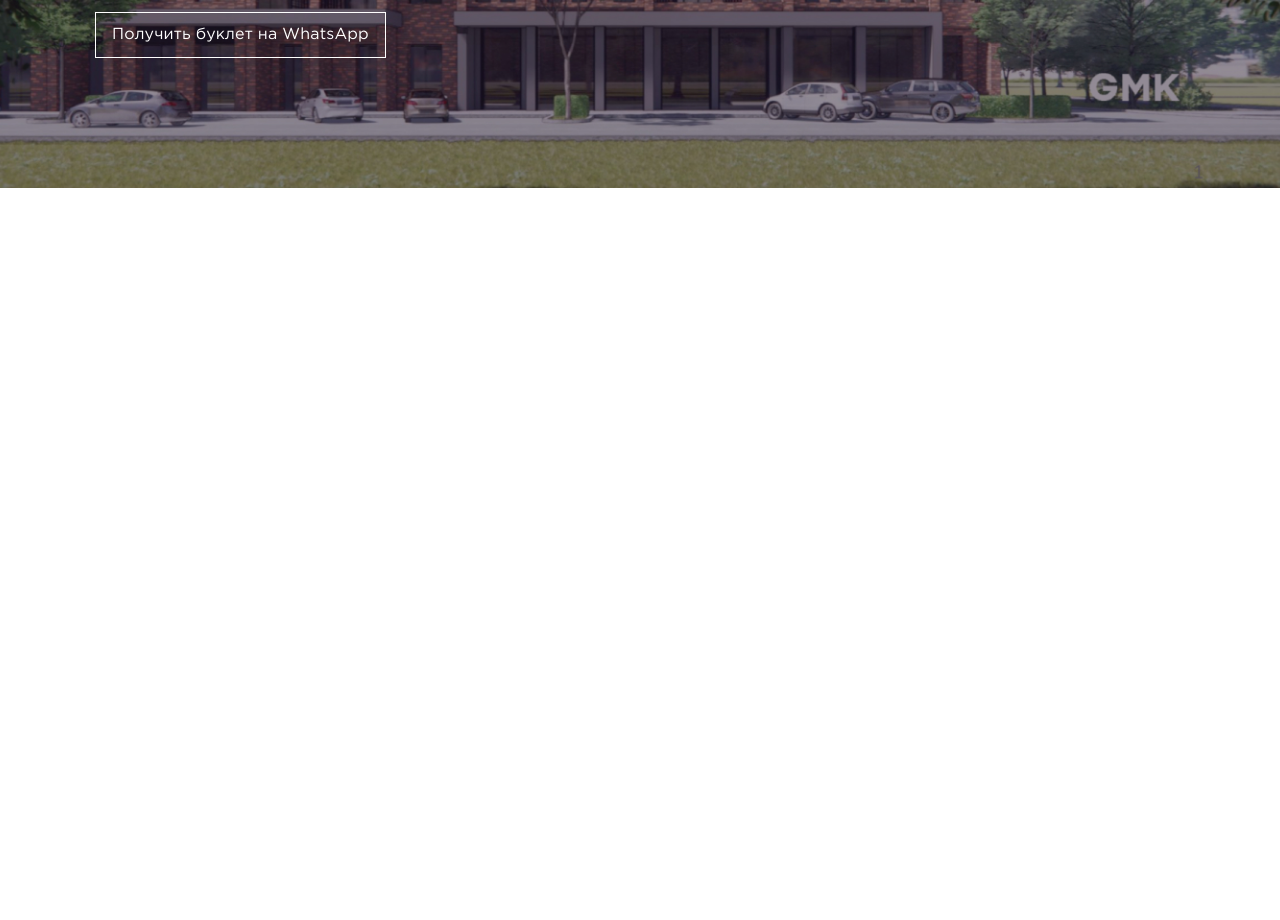
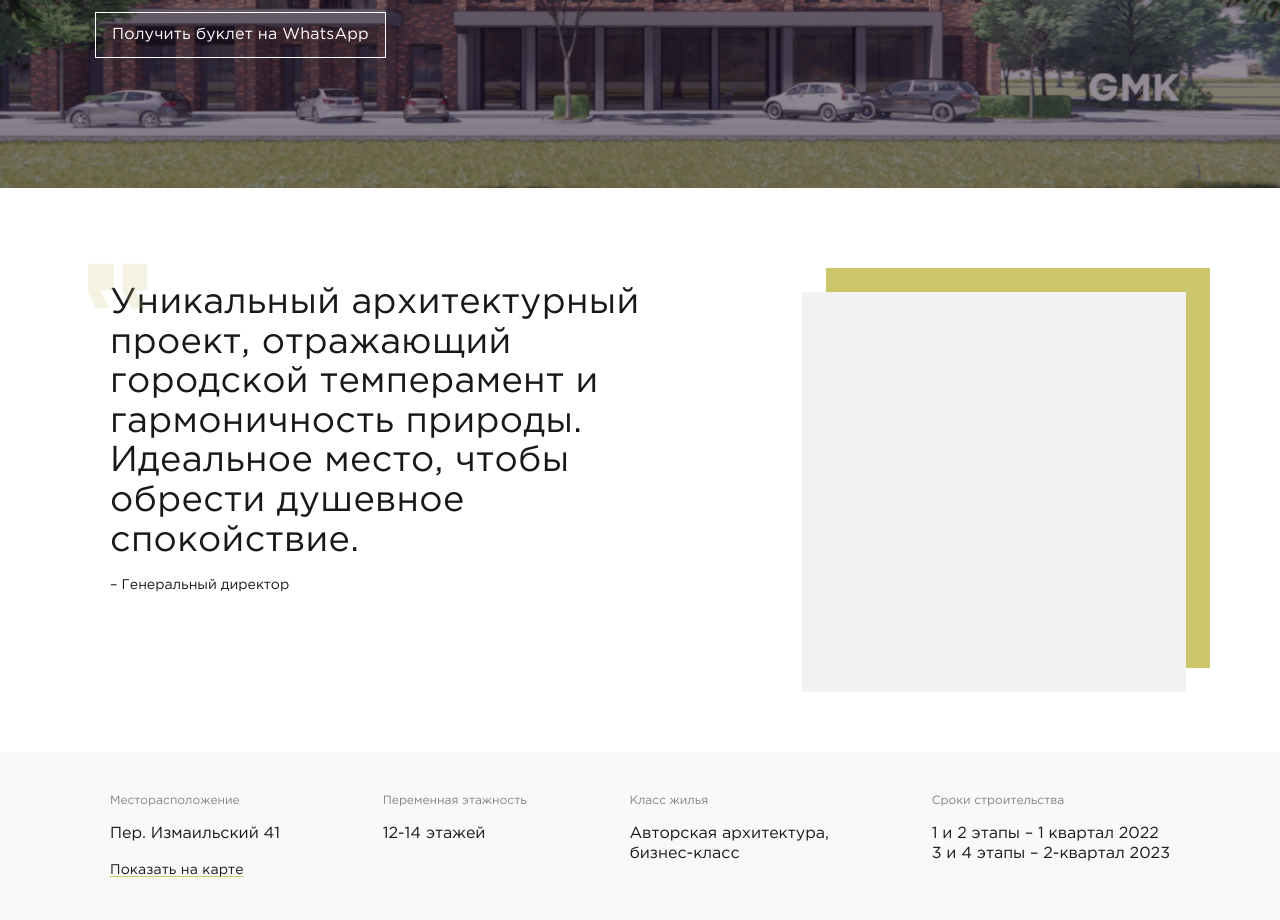
Before and after one commit to danyamamin99/izmailsky_park, a plain HTML site: page index.html in a window 1280 px wide. Shown: the part 500-1420 px from the top of the page. Before the commit the page ends 800 px from the top, so only its background shows below. Drawn offline with Linux system fonts and the light colour scheme; files whose address does not match are found by name.

Commit message:
Добавление секции О проекте и Характеристики

```diff
--- a/index.html
+++ b/index.html
@@ -38,6 +38,48 @@
       </div>
     </div>
   </section>
+
+  <section id="project" class="project">
+    <div class="container">
+      <div class="project__content">
+      <div class="project__quote">
+        <blockquote class="project__quote-block">
+          <p>Уникальный архитектурный проект, отражающий городской темперамент и гармоничность природы. Идеальное место, чтобы обрести душевное спокойствие.
+          </p>
+          <span class="project__quote-gen-dir">– Генеральный директор</span>
+        </blockquote>
+      </div>
+      <div class="project__item">
+        <img src="img/project/blockOne_project.png" alt="Блок" class="project__img">
+      </div>
+      </div>
+    </div>
+  </section>
+
+  <section class="feature">
+    <div class="container">
+      <div class="feature-block">
+        <div class="feature__item">
+          <span class="feature-item__desc">Месторасположение </span>
+          <p class="feature-item__text">Пер. Измаильский 41</p>
+          <a href="" class="feature-item__link">Показать на карте</a>
+        </div>
+        <div class="feature__item">
+          <span class="feature-item__desc">Переменная этажность</span>
+          <p class="feature-item__text">12-14 этажей</p>
+        </div>
+        <div class="feature__item">
+          <span class="feature-item__desc">Класс жилья</span>
+          <p class="feature-item__text">Авторская архитектура,<br>бизнес-класс</p>
+        </div>
+        <div class="feature__item">
+          <span class="feature-item__desc">Сроки строительства</span>
+          <p class="feature-item__text">1 и 2 этапы – 1 квартал 2022<br>
+            3 и 4 этапы – 2-квартал 2023</p>
+        </div>
+      </div>
+    </div>
+  </section>
   <!-- <script src="js/main.js"></script> -->
 </body>
 </html>
--- /dev/null
+++ b/sass/blocks/_feature.sass
@@ -0,0 +1,21 @@
+.feature
+  background-color: #F9F9F9
+  padding: 40px 110px
+  &-block
+    display: flex
+    justify-content: space-between
+  &-item
+    &__desc
+      font-size: 12px
+      line-height: 120%
+      color: #828282
+    &__text
+      font-size: 16px
+      line-height: 120%
+    &__link
+      font-size: 14px
+      line-height: 20px
+      letter-spacing: 0.01em
+      color: #181818
+      text-decoration: none
+      border-bottom: 1px solid #CBC56C
--- /dev/null
+++ b/sass/blocks/_project.sass
@@ -0,0 +1,40 @@
+.project
+  margin: 80px 70px
+  &__content
+    display: flex
+    justify-content: space-around
+  &__quote
+    width: 65%
+    margin-right: 90px
+    &-block p
+      margin: 0
+      margin-bottom: 16px
+      font-size: 36px
+      line-height: 110%
+      letter-spacing: 0.01em
+    &-block
+      position: relative
+    &-block::before
+      content: ''
+      width: 60px
+      height: 60px
+      position: absolute
+      background-image: url('../img/project/quote.svg')
+      background-repeat: no-repeat
+      background-size: 60px
+      top: -22px
+      left: -22px
+    &-gen-dir
+      font-size: 14px
+      line-height: 120%
+  &__item
+    position: relative
+  &__item:before
+    content: ''
+    position: absolute
+    height: 100%
+    width: 100%
+    background-image: url('../img/project/blockTwo_project.png')
+    background-repeat: no-repeat
+    top: 24px
+    left: -24px
--- a/sass/style.sass
+++ b/sass/style.sass
@@ -1,3 +1,5 @@
 @import 'blocks/_interface'
 @import 'blocks/_header'
 @import 'blocks/_main-section'
+@import 'blocks/_project'
+@import 'blocks/_feature'
```
Also changed, not shown: sass/blocks/_header.sass (+7 -7 lines), css/style.css, img/project/blockOne_project.png (added), img/project/blockTwo_project.png (added), img/project/quote.svg (added), 1 other file.
